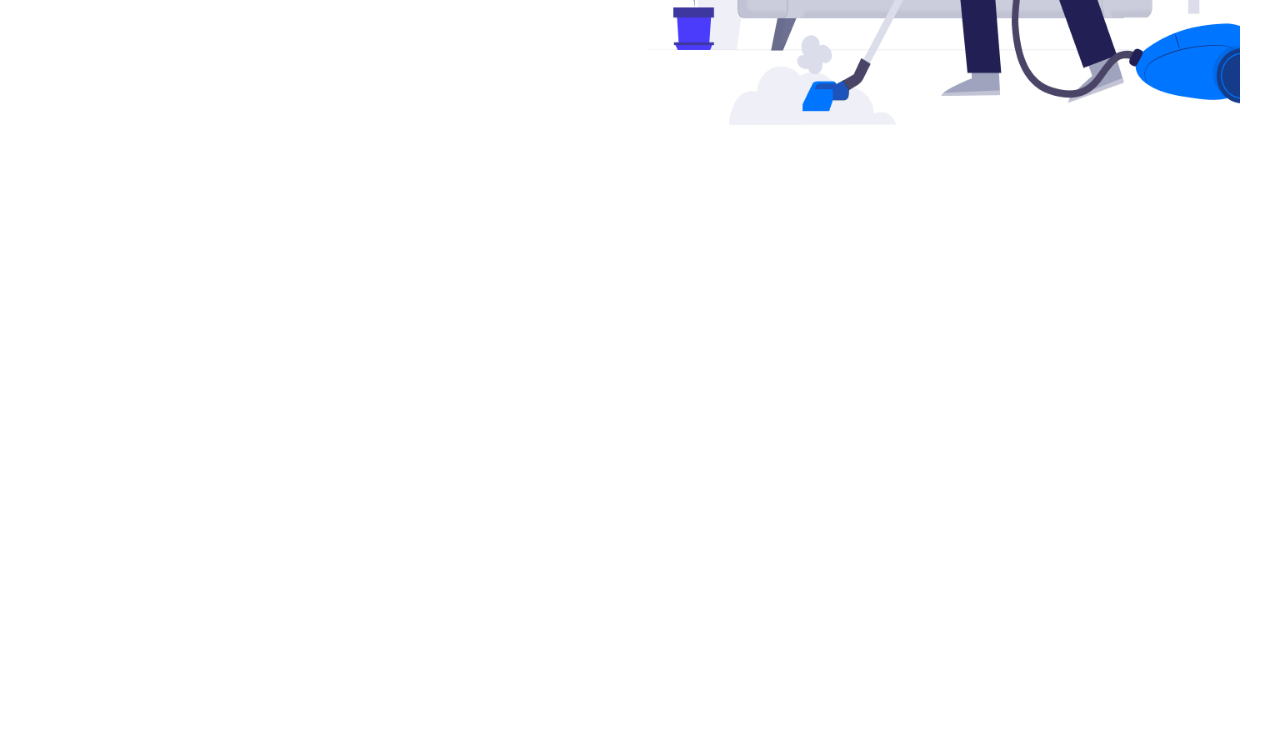
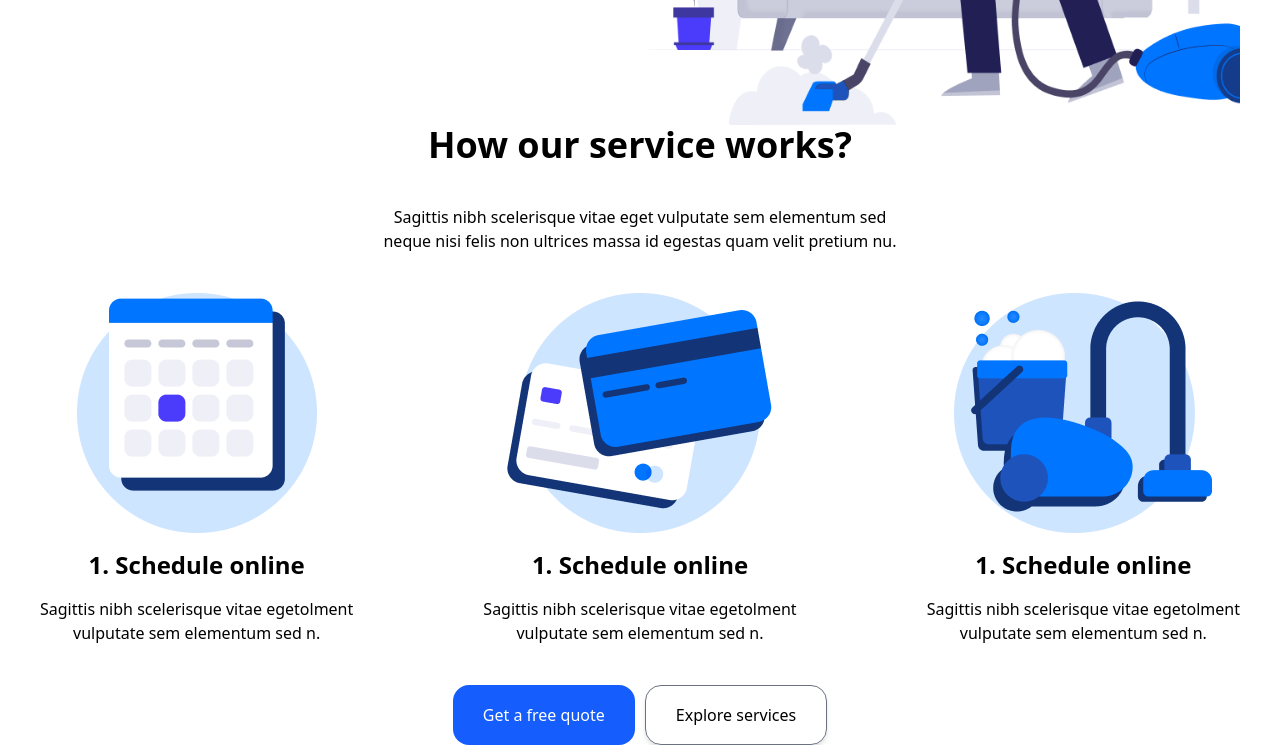
Before and after one commit to miryusuf899/tailwind1, a website: page index.html in a window 1280 px wide. Shown: the part 625-1370 px from the top of the page. Before the commit the page ends 800 px from the top, so only its background shows below. Drawn offline with Linux system fonts and the light colour scheme.

Commit message:
section 2

```diff
--- a/index.html
+++ b/index.html
@@ -41,6 +41,31 @@
             </div>
             <img class="w-[50%]" src="./IMAGE (29).png" alt="">
         </section>
+        <section class=" flex flex-col gap-10">
+            <h1 class="font-semibold text-4xl text-center">How our service works?</h1>
+            <p class="text-center">Sagittis nibh scelerisque vitae eget vulputate sem elementum sed <br> neque nisi felis non ultrices massa id egestas quam velit pretium nu.</p>
+            <div class="flex justify-between">
+                <div class="flex flex-col items-center gap-4">
+                    <img src="./IMAGE (31).png" alt="">
+                    <p class="text-2xl font-semibold">1. Schedule online</p>
+                    <p class="text-center">Sagittis nibh scelerisque vitae egetolment <br> vulputate sem elementum sed n.</p>
+                </div>
+                <div class="flex flex-col items-center gap-4">
+                    <img src="./IMAGE (32).png" alt="">
+                    <p class="text-2xl font-semibold">1. Schedule online</p>
+                    <p class="text-center">Sagittis nibh scelerisque vitae egetolment <br> vulputate sem elementum sed n.</p>
+                </div>
+                <div class="flex flex-col items-center gap-4">
+                    <img src="./IMAGE (33).png" alt="">
+                    <p class="text-2xl font-semibold">1. Schedule online</p>
+                    <p class="text-center">Sagittis nibh scelerisque vitae egetolment <br> vulputate sem elementum sed n.</p>
+                </div>
+            </div>
+            <div class="flex justify-center gap-2.5">
+                <button class="py-[17px] px-[30px] bg-blue-600 text-white rounded-2xl">Get a free quote</button>
+                <button class="py-[17px] px-[30px] rounded-2xl border border-gray-500 shadow-md">Explore services</button>
+            </div>
+        </section>
     </header>
 </body>
 </html>
```
Also changed, not shown: IMAGE (31).png (added), IMAGE (32).png (added), IMAGE (33).png (added), src/output.css.
